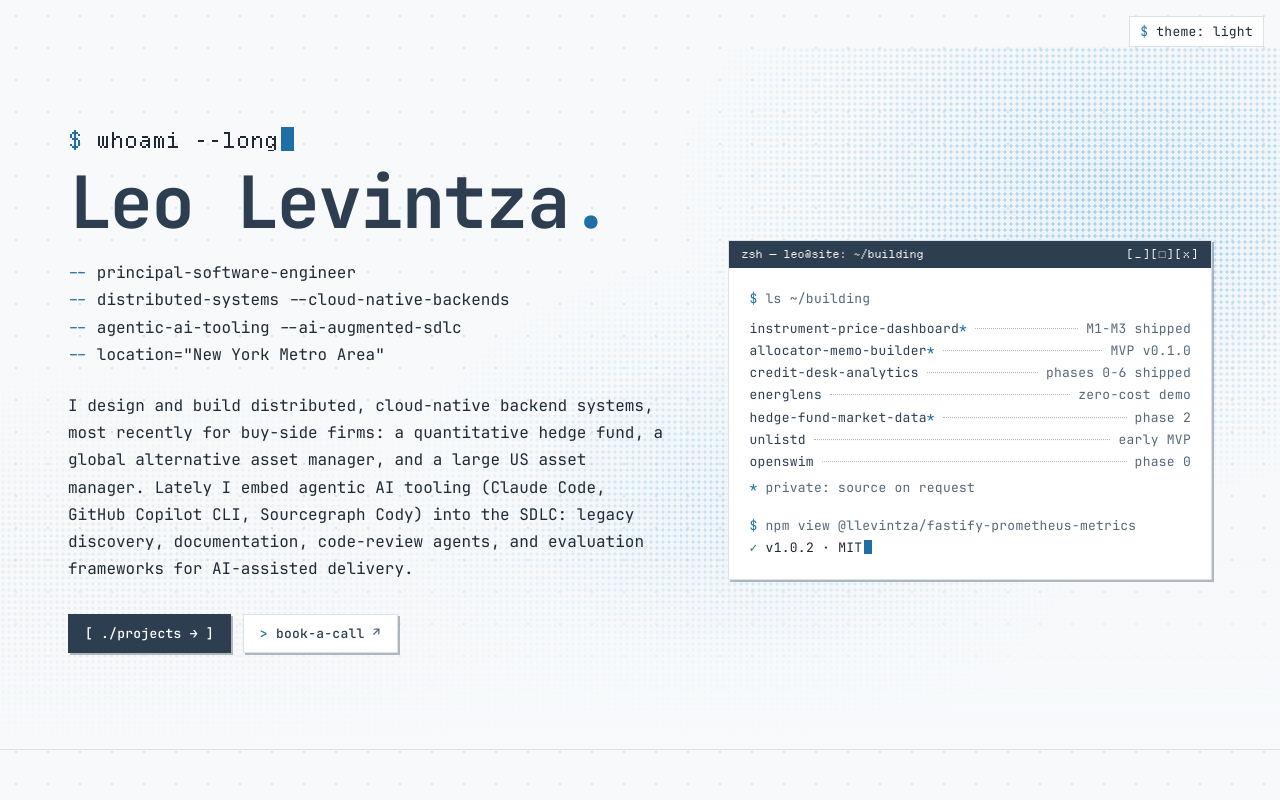
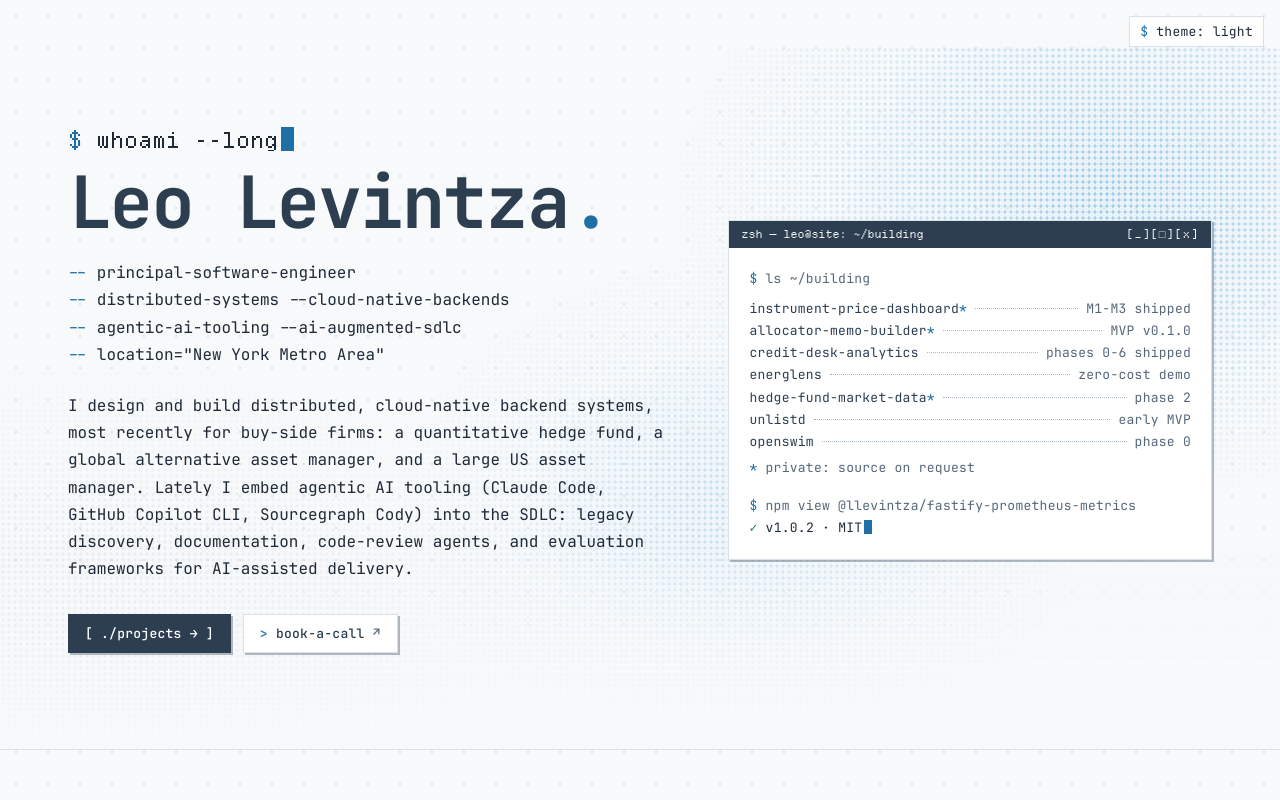
Before and after one commit to llevintza/llevintza.github.io, a Next.js app in the folder web/: page / in a window 1280 px wide. Built offline with nearby package versions, Linux system fonts and the light colour scheme.

Commit message:
fix(web): keep the hero terminal panel clear of base section spacing
The base now spaces `* + section` by 2.5rem; the hero grid gap already
separates the panel from the intro.

Co-Authored-By: Claude Opus 5.5 <noreply@anthropic.com>

```diff
--- a/web/components/home/hero/terminal-panel.tsx
+++ b/web/components/home/hero/terminal-panel.tsx
@@ -11,7 +11,8 @@ const printAt = (i: number, delayMs = 300) =>
  * A console window listing what Leo is building now (#60 §5). Text only:
  * private repos are named and never linked, so the panel has no links at
  * all. Rows print in line by line once; with reduced motion they are all
- * there from the start.
+ * there from the start. `mt-0` opts out of the base `* + section` spacing:
+ * the hero grid's gap already separates it from the intro.
  */
 export function TerminalPanel() {
   const npmRow = building.length + 2;
@@ -19,7 +20,7 @@ export function TerminalPanel() {
   return (
     <section
       aria-labelledby="hero-building-title"
-      className="border border-line bg-panel shadow-hard"
+      className="mt-0 border border-line bg-panel shadow-hard"
     >
       <div className="flex items-center justify-between gap-4 bg-titlebar-bg px-3 py-2 font-pixel text-chrome text-titlebar-ink">
         <h2
```
